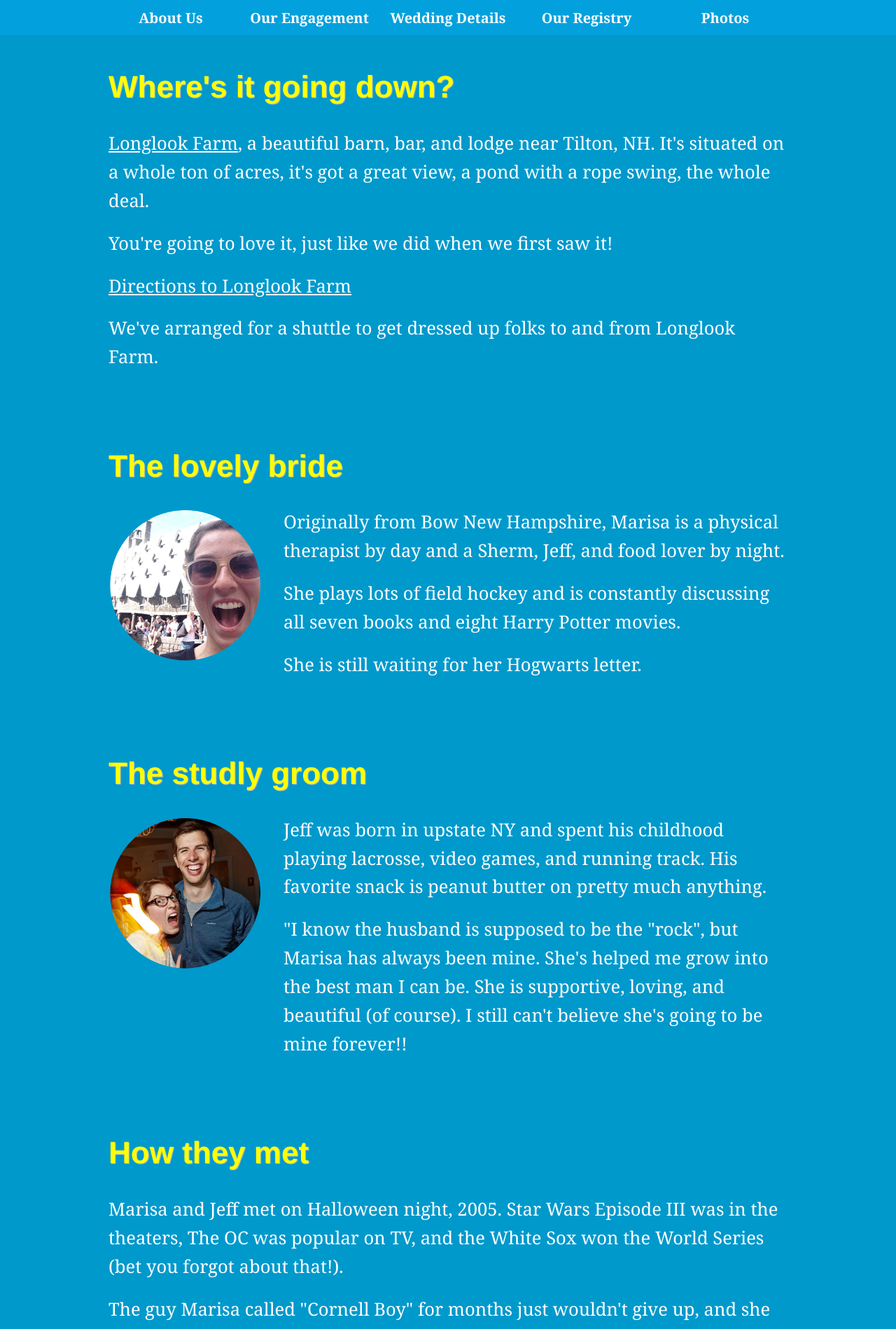
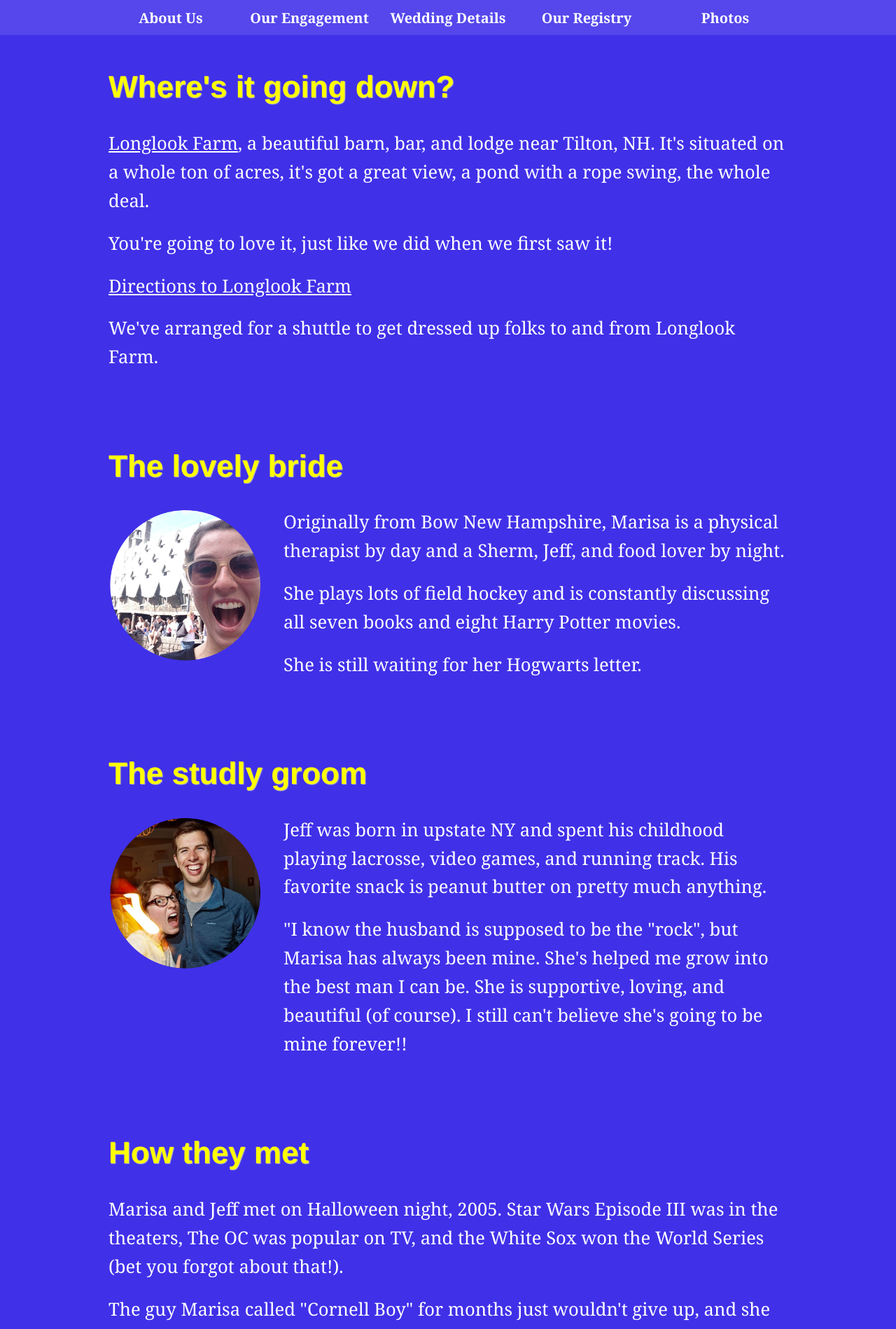
Before and after one commit to jeffvincent/mibbswedding, a Jekyll site: the page built from index.html, in a window 1280 px wide. Shown: the part 900-2799 px from the top of the page at 70% size. Built offline with Jekyll 4.4.1, drawn with Linux system fonts in a browser that asks for light colours; Markdown is read by kramdown in place of the engine named in the settings.

Commit message:
Colors update

```diff
--- a/sass/_custom.sass
+++ b/sass/_custom.sass
@@ -2,8 +2,8 @@
 //@import url(http://fonts.googleapis.com/css?family=Exo:400,700)
 
 $yellow: yellow
-$dark-blue: #0099cc
-$light-blue: #02A1DD
+$dark-blue: #4030e8
+$light-blue: lighten($dark-blue, 5%)
 
 body
   font-family: 'Exo', Georgia, sans-serif
```
Also changed, not shown: stylesheets/app.css.
